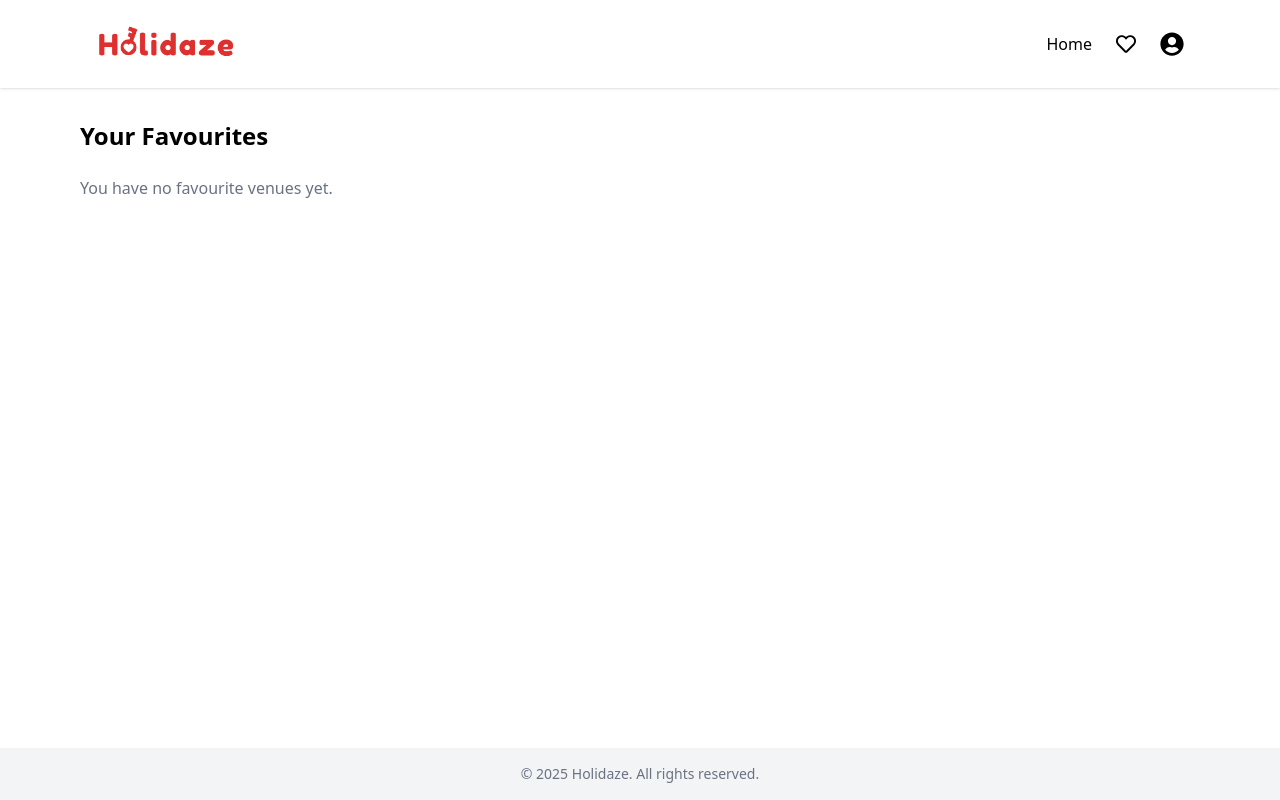
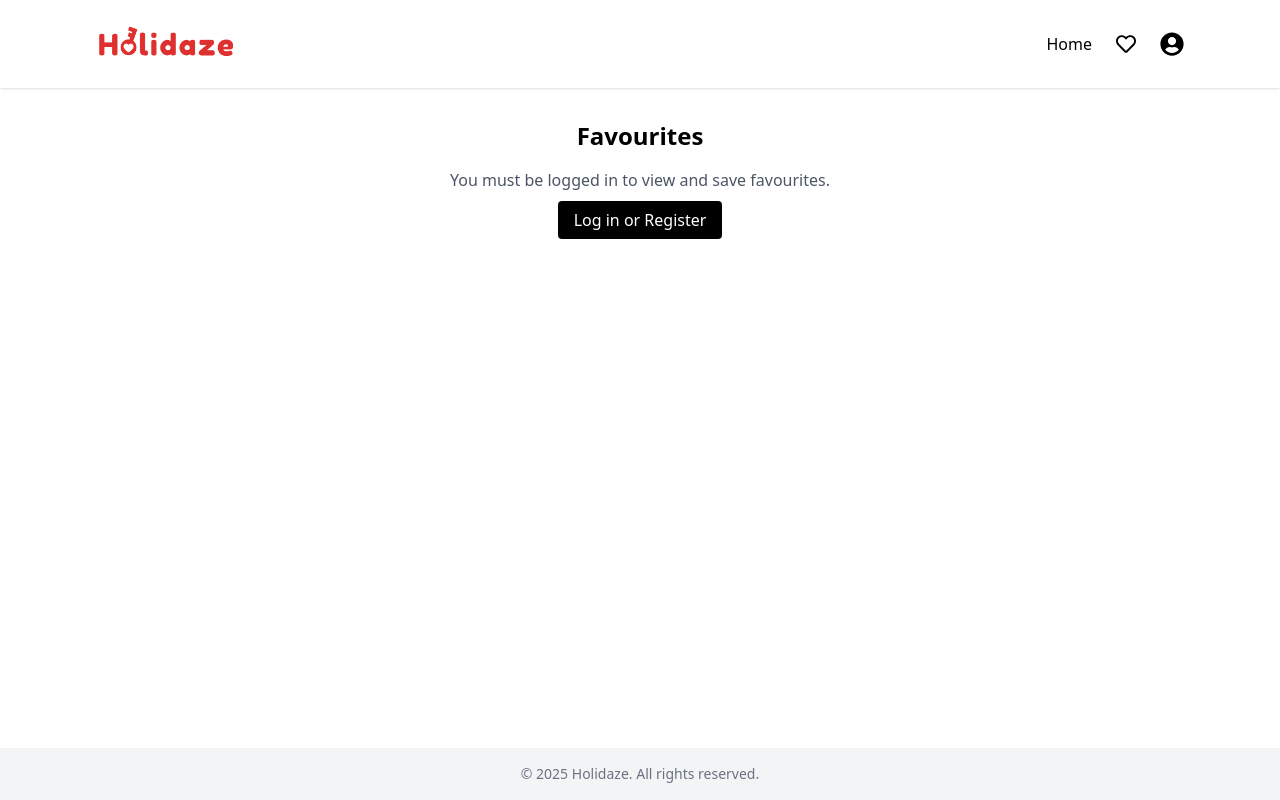
Before and after one commit to LineSvensen/Project-exam-2, a React (Vite) app: page /favourites in a window 1280 px wide. Built offline with nearby package versions, Linux system fonts and the light colour scheme.

Commit message:
fixed favoruites so you have to be logged in first. own component now.

```diff
--- /dev/null
+++ b/src/components/FavouritesButton.jsx
@@ -0,0 +1,49 @@
+// src/components/FavouriteButton.jsx
+import { useState, useEffect } from "react";
+import { FaHeart, FaRegHeart } from "react-icons/fa";
+import useAuthStore from "../stores/authStore";
+import useFavouritesStore from "../stores/favouritesStore";
+
+export default function FavouriteButton({ venue, className = "" }) {
+  const { user } = useAuthStore();
+  const { favourites, addFavourite, removeFavourite } = useFavouritesStore();
+  const [showLoginHint, setShowLoginHint] = useState(false);
+
+  const isFavourite = favourites.some((fav) => fav.id === venue.id);
+  const isOwnVenue = user?.name === venue.owner?.name;
+
+  const toggleFavourite = (e) => {
+    e.preventDefault();
+    if (!user?.name) {
+      setShowLoginHint(true);
+      return;
+    }
+    isFavourite ? removeFavourite(venue.id) : addFavourite(venue);
+  };
+
+  useEffect(() => {
+    if (showLoginHint) {
+      const timer = setTimeout(() => setShowLoginHint(false), 3000);
+      return () => clearTimeout(timer);
+    }
+  }, [showLoginHint]);
+
+  if (isOwnVenue) return null;
+
+  return (
+    <div className={`relative ${className}`}>
+      <button
+        onClick={toggleFavourite}
+        className="p-2 bg-white/70 rounded shadow text-black hover:text-gray-700 transition"
+        title={isFavourite ? "Remove from favourites" : "Add to favourites"}
+      >
+        {isFavourite ? <FaHeart /> : <FaRegHeart />}
+      </button>
+      {showLoginHint && (
+        <div className="absolute top-full w-20 text-center right-2 mt-1 text-xs bg-white/50 text-gray-800 px-2 py-1 rounded shadow">
+          Log in or register to favourite
+        </div>
+      )}
+    </div>
+  );
+}
--- a/src/components/Venue/VenueCard.jsx
+++ b/src/components/Venue/VenueCard.jsx
@@ -1,46 +1,27 @@
 import { Link } from "react-router-dom";
-import { FaHeart, FaRegHeart, FaStar } from "react-icons/fa";
-import useFavouritesStore from "../../stores/favouritesStore";
-import useAuthStore from "../../stores/authStore";
+import { FaStar } from "react-icons/fa";
+import FavouriteButton from "../FavouritesButton"; // adjust path if needed
 
 export default function VenueCard({ venue }) {
-  const { user } = useAuthStore();
-  const { favourites, addFavourite, removeFavourite } = useFavouritesStore();
-
-  const isFavourite = favourites.some((fav) => fav.id === venue.id);
   const imageUrl = venue.media?.[0]?.url;
   const isValidImage = imageUrl && imageUrl.startsWith("http");
 
-  // Always compare safely, even when logged out
-  const isOwnVenue =
-    user?.name && venue?.owner?.name && user.name === venue.owner.name;
-
-  const toggleFavourite = (e) => {
-    e.preventDefault();
-    if (!isOwnVenue) {
-      isFavourite ? removeFavourite(venue.id) : addFavourite(venue);
-    }
-  };
-
   return (
     <Link to={`/venue/${venue.id}`}>
-      <div className="bg-white shadow-md rounded p-4 hover:shadow-lg transition relative">
+      <div className="bg-white shadow-md rounded hover:shadow-lg transition overflow-hidden">
+        {/* Image wrapper with heart */}
+        <div className="relative h-48 w-full">
           <img
             src={isValidImage ? imageUrl : "/fallback.jpg"}
             alt={venue.media?.[0]?.alt || venue.name}
-          className="h-48 w-full object-cover rounded mb-2"
+            className="h-full w-full object-cover"
           />
+          <div className="absolute top-2 right-2 z-10">
+            <FavouriteButton venue={venue} />
+          </div>
+        </div>
 
-        {/* ❤️ Show heart if NOT own venue */}
-        {!isOwnVenue && (
-          <button
-            onClick={toggleFavourite}
-            className="absolute top-6 right-6 p-2 bg-white/70 rounded shadow-md text-black hover:text-gray-700 cursor-pointer transition flex justify-center items-center"
-          >
-            {isFavourite ? <FaHeart /> : <FaRegHeart />}
-          </button>
-        )}
-
+        <div className="p-4">
           <h2 className="text-lg font-semibold truncate">{venue.name}</h2>
           <p className="text-sm">
             {venue.location?.city || "Unknown"},{" "}
@@ -57,6 +38,7 @@ export default function VenueCard({ venue }) {
             <p className="text-sm text-gray-500 mt-1 italic">No reviews yet</p>
           )}
         </div>
+      </div>
     </Link>
   );
 }
--- a/src/hooks/useVenues.js
+++ b/src/hooks/useVenues.js
@@ -1,4 +1,3 @@
-// hooks/useVenues.js
 import { useEffect, useState } from "react";
 
 const API_BASE = import.meta.env.VITE_API_BASE;
@@ -11,11 +10,12 @@ export function useVenues() {
   useEffect(() => {
     async function fetchVenues() {
       try {
-        const res = await fetch(`${API_BASE}/venues?_owner=true`); // <-- Fix here
+        // ✅ Add _owner=true to include venue owner info
+        const res = await fetch(`${API_BASE}/venues?_owner=true`);
         if (!res.ok) throw new Error("Failed to fetch venues");
 
         const data = await res.json();
-        setVenues(data.data || []);
+        setVenues(data.data);
       } catch (err) {
         setError(err.message);
       } finally {
--- a/src/pages/FavouritesPage/index.jsx
+++ b/src/pages/FavouritesPage/index.jsx
@@ -1,13 +1,35 @@
+import useAuthStore from "../../stores/authStore";
+import useFavouritesStore from "../../stores/favouritesStore";
 import { useEffect } from "react";
-import useFavouritesStore from "../../stores/favouritesStore";
+import { Link } from "react-router-dom";
 import VenueCard from "../../components/Venue/VenueCard";
 
 export default function FavouritesPage() {
+  const { user } = useAuthStore();
   const { favourites, loadFavourites } = useFavouritesStore();
 
   useEffect(() => {
-    loadFavourites();
-  }, []);
+    if (user) {
+      loadFavourites();
+    }
+  }, [user]);
+
+  if (!user) {
+    return (
+      <div className="max-w-6xl mx-auto px-4 py-8 text-center">
+        <h1 className="text-2xl font-bold mb-4">Favourites</h1>
+        <p className="text-gray-600 mb-4">
+          You must be logged in to view and save favourites.
+        </p>
+        <Link
+          to="/login"
+          className="bg-black text-white px-4 py-2 rounded hover:bg-gray-800"
+        >
+          Log in or Register
+        </Link>
+      </div>
+    );
+  }
 
   return (
     <div className="max-w-6xl mx-auto px-4 py-8">
--- a/src/pages/SinglePage/index.jsx
+++ b/src/pages/SinglePage/index.jsx
@@ -10,6 +10,7 @@ import BookingSummary from "../../components/BookingSummary";
 import useAuthStore from "../../stores/authStore";
 import { FaHeart, FaRegHeart } from "react-icons/fa";
 import useFavouritesStore from "../../stores/favouritesStore";
+import FavouriteButton from "../../components/FavouritesButton";
 
 export default function SinglePage() {
   const { id } = useParams();
@@ -45,20 +46,11 @@ export default function SinglePage() {
   return (
     <div className="max-w-4xl mx-auto p-4">
       <div className="relative">
-        <div className="relative">
-          <ImageGallery media={venue.media} altFallback={venue.name} />
-          {!isOwner && (
-            <button
-              onClick={toggleFavourite}
-              className="absolute top-4 right-4 p-2 bg-white/70 rounded shadow-md text-black hover:text-gray-700 cursor-pointer transition z-10 flex justify-center items-center"
-              title={
-                isFavourite ? "Remove from favourites" : "Add to favourites"
-              }
-            >
-              {isFavourite ? <FaHeart /> : <FaRegHeart />}
-            </button>
-          )}
+        {/* Move FavouriteButton inside ImageGallery wrapper */}
+        <div className="absolute top-4 right-4 z-10">
+          <FavouriteButton venue={venue} />
         </div>
+        <ImageGallery media={venue.media} altFallback={venue.name} />
       </div>
       <div className="mt-6">
         <VenueInfo venue={venue} />
--- a/src/stores/favouritesStore.js
+++ b/src/stores/favouritesStore.js
@@ -1,32 +1,34 @@
 import { create } from "zustand";
+import useAuthStore from "./authStore"; // Ensure the path is correct
 
-const useFavouritesStore = create((set) => ({
+const useFavouritesStore = create((set, get) => ({
   favourites: [],
-  addFavourite: (venue) =>
-    set((state) => {
-      const updated = [...state.favourites, venue];
-      localStorage.setItem("favourites", JSON.stringify(updated));
-      return { favourites: updated };
-    }),
-  removeFavourite: (id) =>
-    set((state) => {
-      const updated = state.favourites.filter((venue) => venue.id !== id);
-      localStorage.setItem("favourites", JSON.stringify(updated));
-      return { favourites: updated };
-    }),
-  loadFavourites: async () => {
-    const stored = JSON.parse(localStorage.getItem("favourites")) || [];
-    const fetched = await Promise.all(
-      stored.map(async (venue) => {
-        if (typeof venue === "object") return venue;
-        const res = await fetch(
-          `https://v2.api.noroff.dev/holidaze/venues/${venue}`
-        );
-        const json = await res.json();
-        return json.data;
-      })
-    );
-    set({ favourites: fetched });
+
+  addFavourite: (venue) => {
+    const { user } = useAuthStore.getState();
+    if (!user?.name) return;
+
+    const updated = [...get().favourites, venue];
+    localStorage.setItem(`favourites_${user.name}`, JSON.stringify(updated));
+    set({ favourites: updated });
+  },
+
+  removeFavourite: (id) => {
+    const { user } = useAuthStore.getState();
+    if (!user?.name) return;
+
+    const updated = get().favourites.filter((venue) => venue.id !== id);
+    localStorage.setItem(`favourites_${user.name}`, JSON.stringify(updated));
+    set({ favourites: updated });
+  },
+
+  loadFavourites: () => {
+    const { user } = useAuthStore.getState();
+    if (!user?.name) return;
+
+    const stored =
+      JSON.parse(localStorage.getItem(`favourites_${user.name}`)) || [];
+    set({ favourites: stored });
   },
 }));
 
```
Lines whose indentation alone changed are shown as unchanged.
